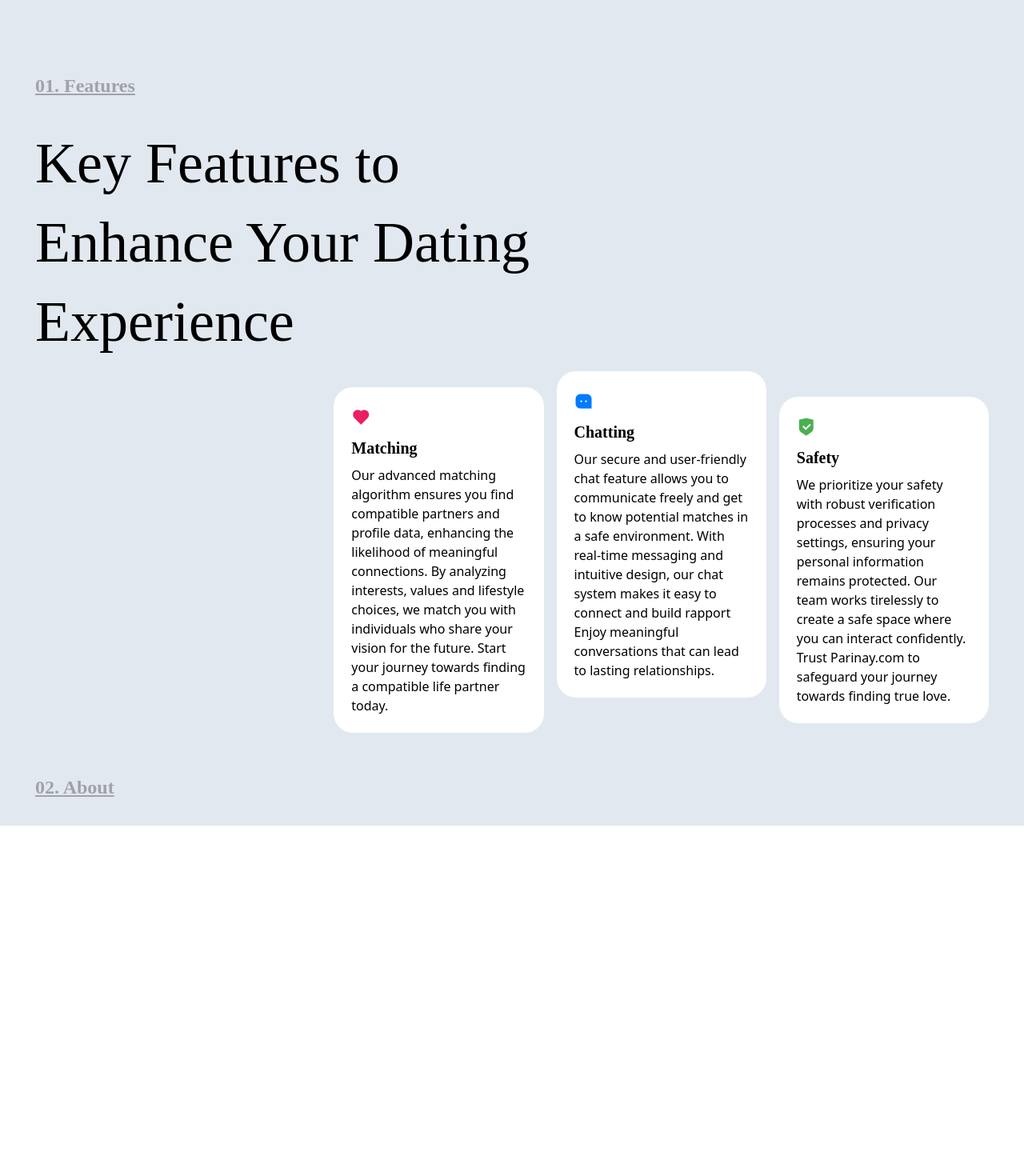
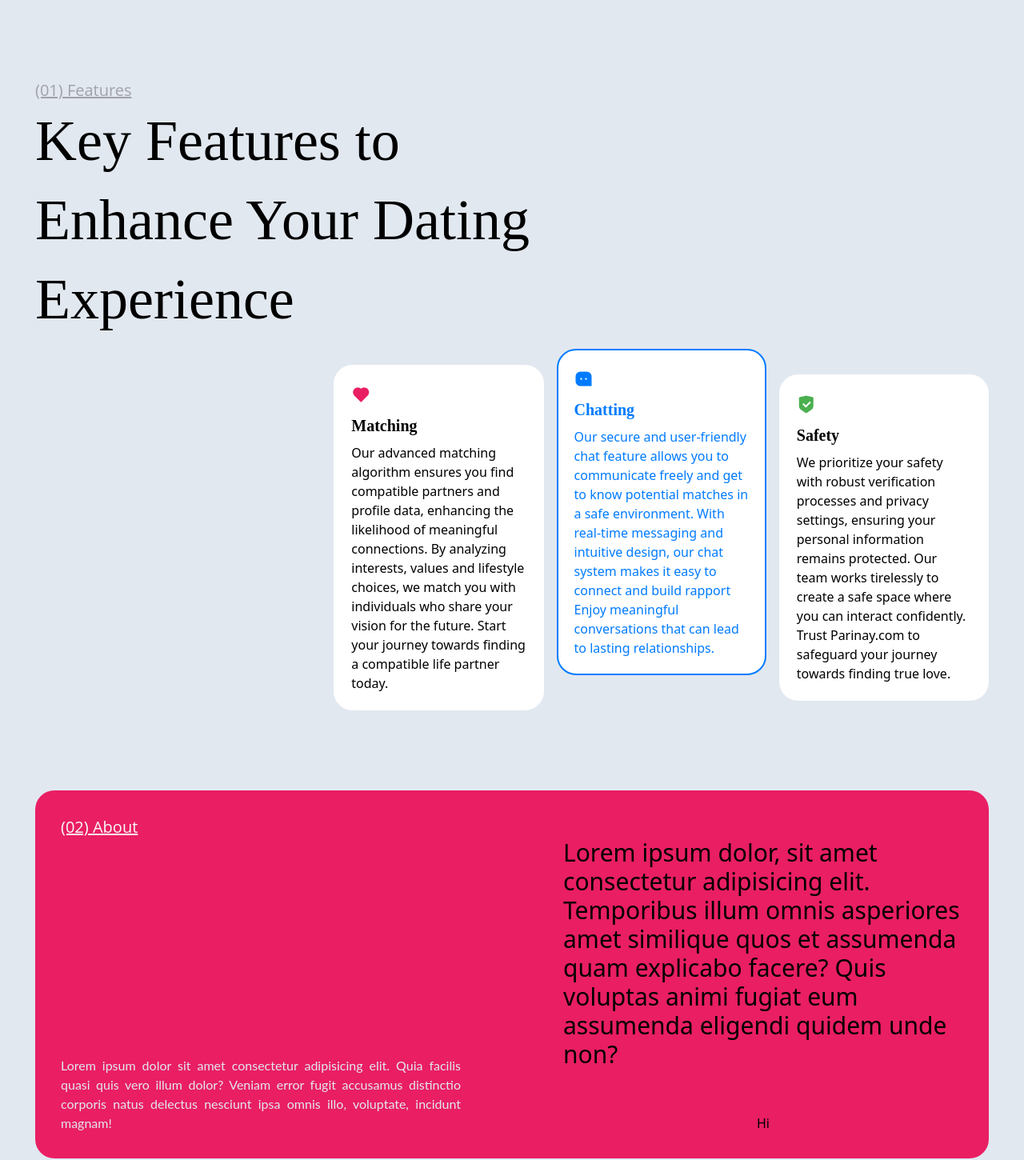
Before and after one commit to JyotiInHex/Parinay, a React (Create React App) app: page / in a window 1280 px wide. Shown: the part 953-2403 px from the top of the page at 80% size. Before the commit the page ends 1985 px from the top, so only its background shows below. Built offline with nearby package versions, Linux system fonts and the light colour scheme; the HTML template or start-up script is replaced by a standard one.

Commit message:
new update

```diff
--- a/src/components/dynamic/about.jsx
+++ b/src/components/dynamic/about.jsx
@@ -2,8 +2,15 @@ import React from 'react'
 
 const About = () => {
   return (
-    <div className='w-full h-auto mt-3 group'>
-        <div className='text-2xl text-zinc-400 font-playfair font-semibold underline mb-8 transition-all'>02. About</div>
+    <div className='w-full h-auto mt-[5em] mb-7 group bg-[#E91E63] p-8 rounded-3xl'>
+        <div className='text-xl text-zinc-50 font-opensans font-medium underline transition-all'>(02) About</div>
+        <div className='grid grid-cols-2 gap-32 h-full'>
+          <div className='self-end w-full h-fit text-base text-slate-200 text-justify font-lato'>Lorem ipsum dolor sit amet consectetur adipisicing elit. Quia facilis quasi quis vero illum dolor? Veniam error fugit accusamus distinctio corporis natus delectus nesciunt ipsa omnis illo, voluptate, incidunt magnam!</div>
+          <div className='flex flex-col gap-14'>
+            <h1 className='w-ful h-auto text-3xl '>Lorem ipsum dolor, sit amet consectetur adipisicing elit. Temporibus illum omnis asperiores amet similique quos et assumenda quam explicabo facere? Quis voluptas animi fugiat eum assumenda eligendi quidem unde non?</h1>
+            <button>Hi</button>
+          </div>
+        </div>
     </div>
   )
 }
--- a/src/components/static/features.jsx
+++ b/src/components/static/features.jsx
@@ -3,16 +3,16 @@ import React from 'react'
 const Features = () => {
   return (
     <>
-      <div className='flex flex-col w-full h-auto mt-3 group'>
-        <div className='text-2xl text-zinc-400 font-playfair font-semibold underline mb-8 transition-all'>01. Features</div>
+      <div className='flex flex-col w-full h-auto mt-5 mb-5 group'>
+        <div className='text-xl text-zinc-400 font-opensans font-medium underline transition-all'>(01) Features</div>
         <h2 className='max-w-[10em] mb-8 text-7xl text-left font-merriweather font-light leading-snug'>Key Features to Enhance Your Dating Experience</h2>
-        <div className='self-end flex justify-end items-center gap-4 mb-10'>
+        <div className='self-end flex justify-end items-center gap-4'>
           <div className="flex flex-col gap-2 bg-white w-[22%] h-auto min-h-[22.5em] p-5 border-2 border-white rounded-3xl transition-all cursor-default hover:border-[#E91E63] hover:text-[#E91E63] hover:-translate-y-8">
             <i className='ri-heart-fill text-2xl text-[#E91E63]'></i>
             <h3 className='text-xl font-semibold font-merriweather'>Matching</h3>
             <p className='text-base'>Our advanced matching algorithm ensures you find compatible partners and profile data, enhancing the likelihood of meaningful connections. By analyzing interests, values and lifestyle choices, we match you with individuals who share your vision for the future. Start your journey towards finding a compatible life partner today.</p>
           </div>
-          <div className="flex flex-col gap-2 bg-white w-[22%] h-auto min-h-[22.5em] p-5 border-2 border-white rounded-3xl transition-all cursor-default hover:border-[#007BFF] hover:text-[#007BFF] -translate-y-8">
+          <div className="flex flex-col gap-2 bg-white w-[22%] h-auto min-h-[22.5em] p-5 border-2 rounded-3xl transition-all cursor-default border-[#007BFF] text-[#007BFF] -translate-y-8">
             <i className='ri-message-3-fill text-2xl text-[#007BFF]'></i>
             <h3 className='text-xl font-semibold font-merriweather'>Chatting</h3>
             <p className='text-base'>Our secure and user-friendly chat feature allows you to communicate freely and get to know potential matches in a safe environment. With real-time messaging and intuitive design, our chat system makes it easy to connect and build rapport Enjoy meaningful conversations that can lead to lasting relationships.</p>
```
